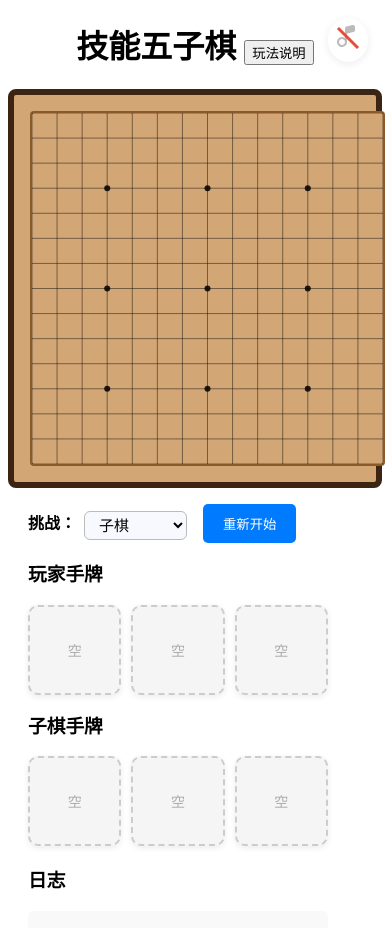
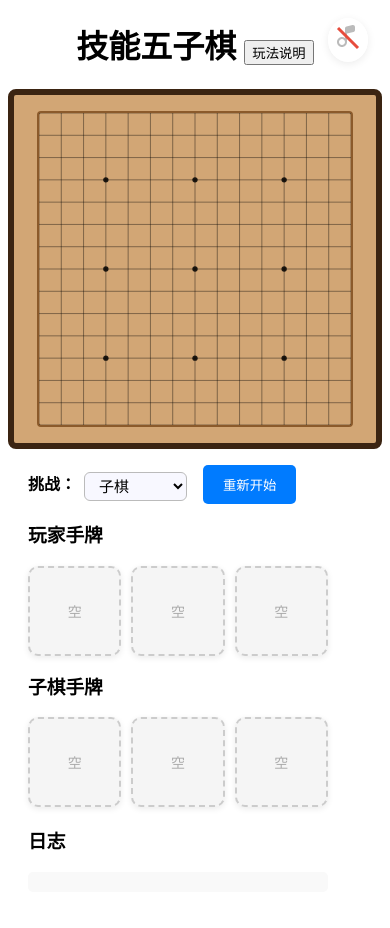
Before and after one commit to wjing-zz/SkillGolang, a Vue app: page / in a window 390 px wide. Shown: the top 928 px of the page. Built offline with nearby package versions, Linux system fonts and the light colour scheme.

Commit message:
fix board size on mobile phone

```diff
--- a/src/components/GomokuBoard.vue
+++ b/src/components/GomokuBoard.vue
@@ -78,8 +78,8 @@ const starPoints = computed(() => {
   position: relative;
   background: #d2a675;
   border: 2px solid #8b5a2b;     /* 内框 */
-  width: 90vmin;
-  height: 90vmin;
+  width: 80vmin;
+  height: 80vmin;
   max-width: 600px;
   max-height: 600px;
   margin: auto;
```
